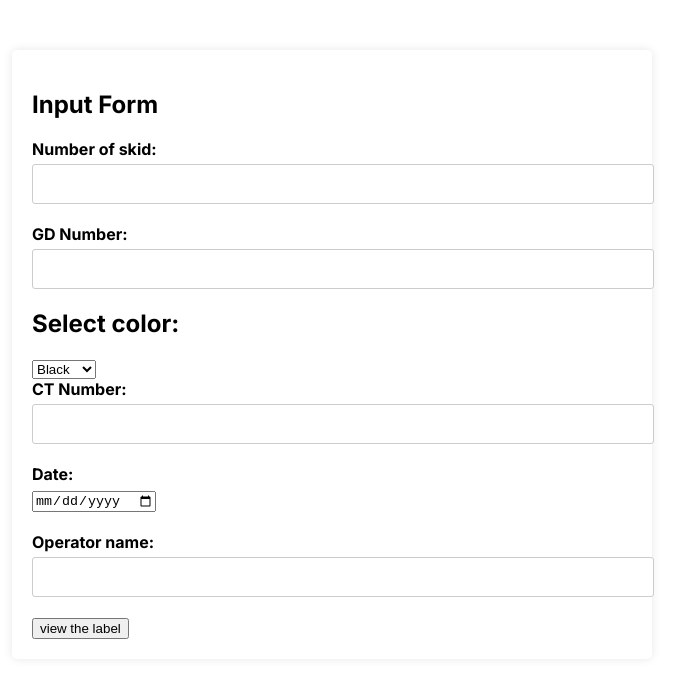
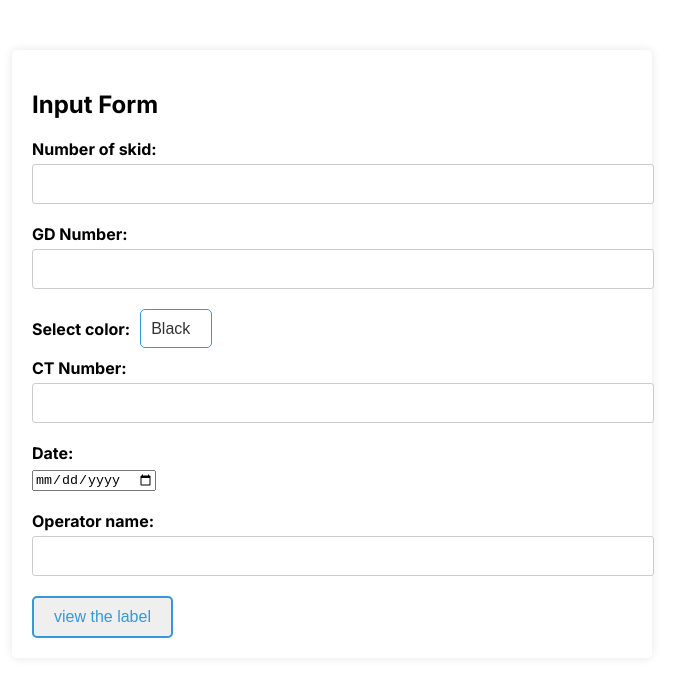
Before and after one commit to SUJAY47/skidlabeldiploy, a Next.js app: page /diecuttingpage in a window 1280 px wide. Shown: the top 678 px of the page, without its empty margins (308-993 px from the left). Built offline with nearby package versions, Linux system fonts and the light colour scheme.

Commit message:
styles added

```diff
--- a/app/diecuttingpage/page.js
+++ b/app/diecuttingpage/page.js
@@ -45,9 +45,9 @@ const InputData = () => {
             value={inputData.gdno}
           />
         </div>
-        <div>
-          <h2>Select color:</h2>
-          <select onChange={handleInputChange} id="input6" name="color">
+        <div style={{display:'flex',marginBottom:'10px'}}>
+          <label style={{marginTop:'10px'}}>Select color:</label>
+          <select className="selecttag" style={{marginLeft:'10px'}} onChange={handleInputChange} id="input6" name="color">
             <option value="b">Black</option>
             <option value="bl">Blue</option>
             <option value="r">Red</option>
@@ -85,7 +85,7 @@ const InputData = () => {
           />
         </div>
         <Link href={{ pathname: "pdffile", query: inputData }}>
-          <button>view the label</button>
+          <button className="viewlabelbutton">view the label</button>
         </Link>
       </form>
     </div>
--- a/app/globals.css
+++ b/app/globals.css
@@ -37,6 +37,53 @@
 .print .en-tete h2{
   margin-top: .3rem;
 } */
+
+.selecttag {
+  padding: 10px;
+  font-size: 16px;
+  border: 1px solid #3498db;
+  border-radius: 5px;
+  background-color: #fff;
+  color: #333;
+  appearance: none;
+}
+
+.selecttag:focus {
+  outline: none; /* Remove default focus outline */
+  border-color: #5f5652; /* Change border color when focused */
+  box-shadow: 0 0 5px rgba(93, 98, 102, 0.5); /* Add a subtle box shadow */
+}
+
+.selecttag:hover {
+  border-color: #2e3336;
+}
+
+.selecttag::after {
+  content: '\25BC'; /* Unicode character for down arrow */
+  position: absolute;
+  top: 50%;
+  right: 10px;
+  transform: translateY(-50%);
+  pointer-events: none;
+  color: #c2b1b1;
+}
+
+.viewlabelbutton {
+  display: inline-block;
+  padding: 10px 20px;
+  font-size: 16px;
+  text-align: center;
+  text-decoration: none;
+  border: 2px solid #3498db;
+  color: #3498db;
+  border-radius: 5px;
+  transition: background-color 0.3s, color 0.3s;
+}
+
+.viewlabelbutton:hover {
+  background-color: #3498db;
+  color: #fff;
+}
 
 
 .container {
--- a/app/landingpage.js
+++ b/app/landingpage.js
@@ -5,12 +5,12 @@ import Link from 'next/link';
 
 const IndexPage = () => (
   <div className="container">
-    <h3>Which skid label do you want</h3>
+    <h3>Pick the one!!</h3>
     <Link href="/diecuttingpage">
       <span className="custom-button primary">Die-cutting</span>
     </Link>
     <Link href="/sheetingpage">
-      <span className="custom-button secondary">Sheeting</span>
+      <span className="custom-button secondary">Other</span>
     </Link>
 
     <style jsx>{`
```
